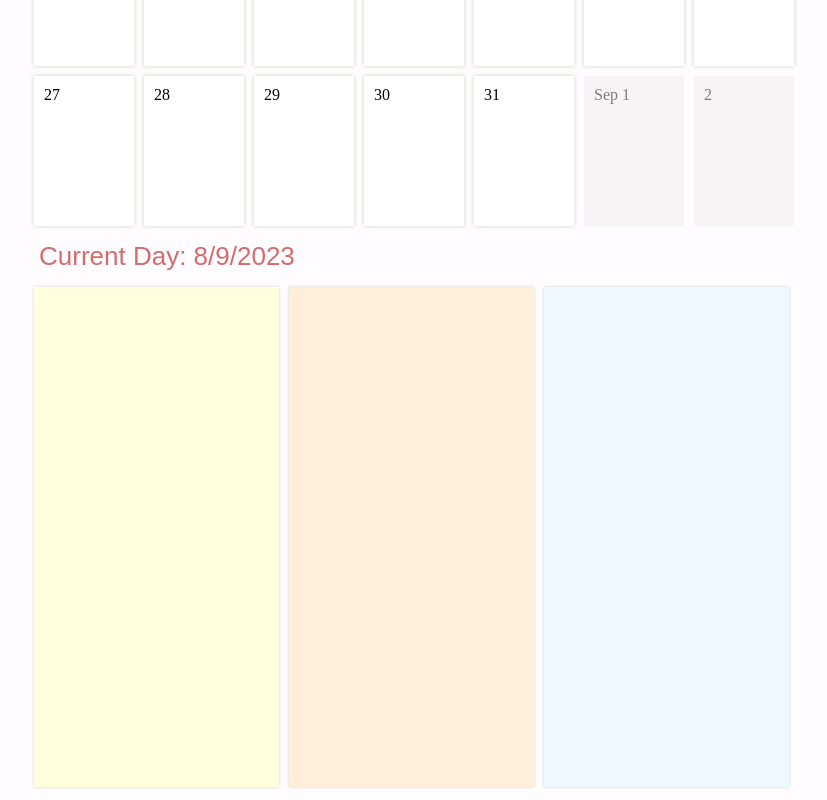
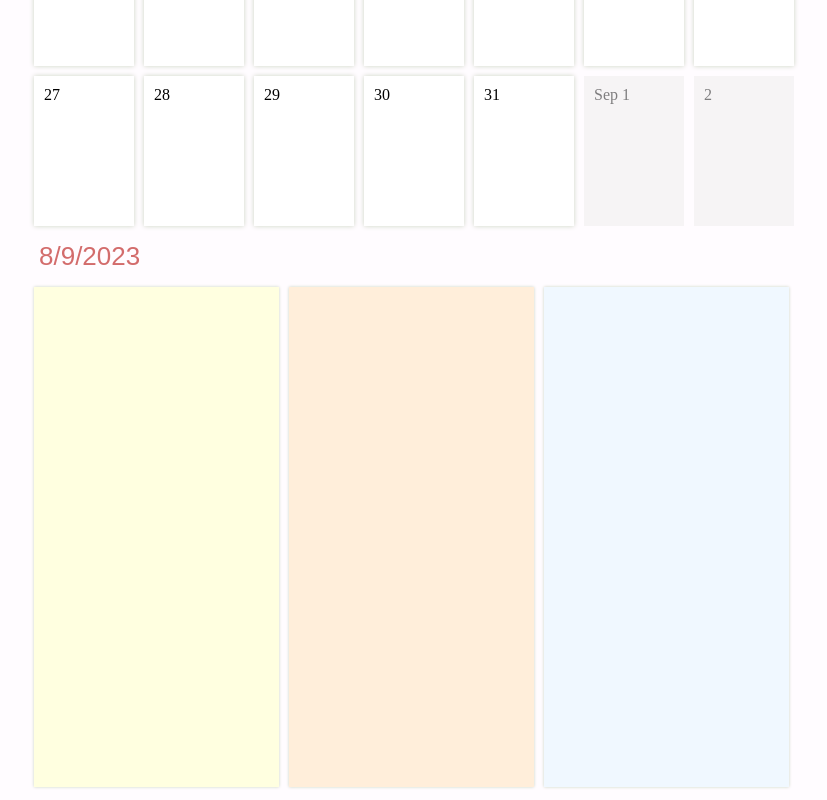
Before and after one commit to Virgarg7/MERN_CALENDAR, a React (Vite) app: page / in a window 1280 px wide. Shown: the part 709-1509 px from the top of the page, without its empty margins (226-1053 px from the left). Built offline with nearby package versions, Linux system fonts and the light colour scheme.

Commit message:
Minor changes to current day

```diff
--- a/src/App/App.jsx
+++ b/src/App/App.jsx
@@ -8,10 +8,12 @@ import { CurrentBoxes } from "../Components/CurrentBoxes";
 
 export const App = () => {
 
+    const today = `${new Date().getMonth() + 1}/${new Date().getDate()}/${new Date().getFullYear()}`;
+
     // nav 0 is current month (render current month)
     const [nav, setNav] = useState(0);
     // clicked is the current date clicked
-    const [currentDay, setCurrentDay] = useState(`${new Date().getMonth() + 1}/${new Date().getDate()}/${new Date().getFullYear()}`);
+    const [currentDay, setCurrentDay] = useState(today);
     // list of events to store in local storage
     const [events, setEvents] = useState(
         localStorage.getItem('events') ?
@@ -38,6 +40,7 @@ export const App = () => {
                     onBack={() => setNav(nav - 1)}
                     goToday={() => {
                         setNav(0);
+                        setCurrentDay(today);
                     }}
                 />
 
--- a/src/Components/CurrentBoxes/CurrentBoxes.jsx
+++ b/src/Components/CurrentBoxes/CurrentBoxes.jsx
@@ -3,7 +3,7 @@ import React from "react";
 export const CurrentBoxes = ({currentDayDisplay})  => {
     return (
         <>
-            <div id="currentDayDisplay">Current Day: {currentDayDisplay}</div>
+            <div id="currentDayDisplay">{currentDayDisplay}</div>
 
             <div id="currentBoxContainer">
                 <div className="currentBox schedule"></div>
```
